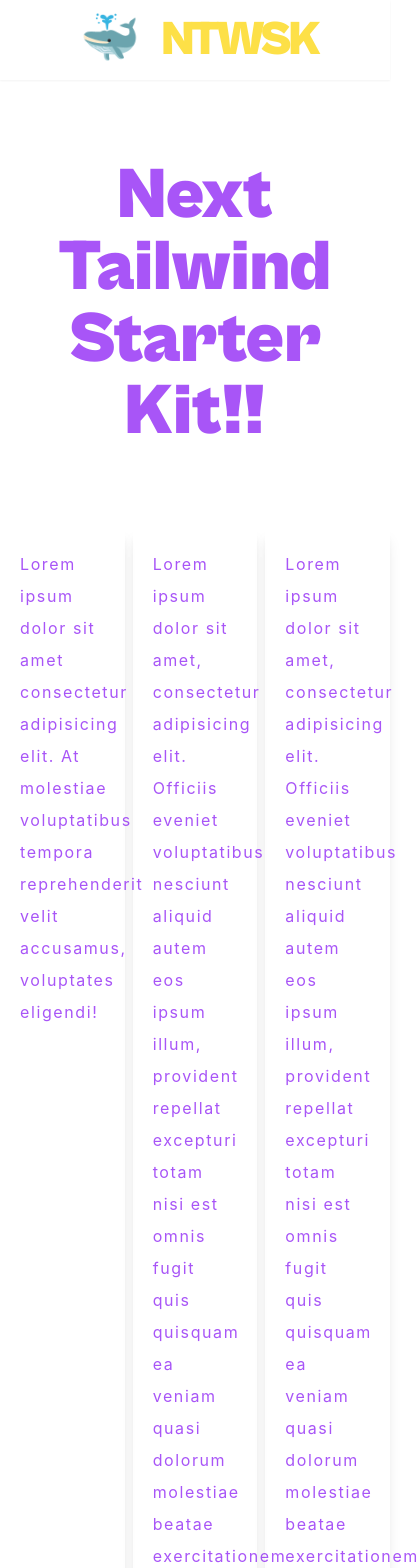
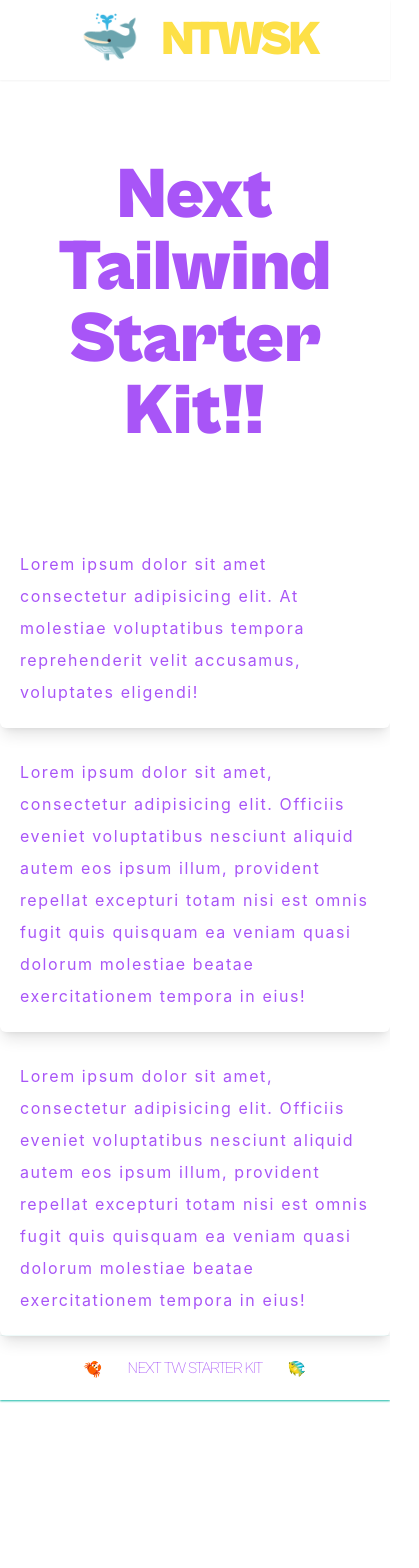
Before and after one commit to seano424/next-tailwind-starter, a Next.js app: page / in a window 390 px wide. Shown: the top 1568 px of the page, 419 px wide, since content can reach past the window. After the commit the page ends 1416 px from the top, so only its background shows below. Built offline with nearby package versions, Linux system fonts and the light colour scheme; what tailwindcss-debug-screens would draw is missing.

Commit message:
added tailwind prettier

```diff
--- a/components/Header.js
+++ b/components/Header.js
@@ -1,4 +1,4 @@
-import Link from "next/link"
+import Link from 'next/link'
 
 export default function Header() {
   return (
--- a/package.json
+++ b/package.json
@@ -22,6 +22,8 @@
     "autoprefixer": "^10.4.2",
     "postcss": "^8.4.5",
     "postcss-import": "^14.1.0",
+    "prettier": "^2.6.2",
+    "prettier-plugin-tailwindcss": "^0.1.8",
     "tailwindcss": "^3.0.23",
     "tailwindcss-debug-screens": "^2.2.1"
   }
--- a/pages/index.js
+++ b/pages/index.js
@@ -1,18 +1,28 @@
 export default function Home() {
   return (
     <div class="w-full py-20 container mx-auto">
-      <h1 className="text-7xl font-black text-center max-w-2xl mx-auto">Next Tailwind Starter Kit!!</h1>
-      <div className="grid grid-cols-3 gap-2 mt-20">
+      <h1 className="text-7xl font-black text-center max-w-2xl mx-auto">
+        Next Tailwind Starter Kit!!
+      </h1>
+      <div className="grid gap-2 mt-20 sm:grid-cols-2 lg:grid-cols-3">
         <div className="card">
-          Lorem ipsum dolor sit amet consectetur adipisicing elit. At molestiae voluptatibus tempora reprehenderit velit accusamus, voluptates eligendi!
+          Lorem ipsum dolor sit amet consectetur adipisicing elit. At molestiae
+          voluptatibus tempora reprehenderit velit accusamus, voluptates
+          eligendi!
         </div>
 
         <div className="card">
-          Lorem ipsum dolor sit amet, consectetur adipisicing elit. Officiis eveniet voluptatibus nesciunt aliquid autem eos ipsum illum, provident repellat excepturi totam nisi est omnis fugit quis quisquam ea veniam quasi dolorum molestiae beatae exercitationem tempora in eius!
+          Lorem ipsum dolor sit amet, consectetur adipisicing elit. Officiis
+          eveniet voluptatibus nesciunt aliquid autem eos ipsum illum, provident
+          repellat excepturi totam nisi est omnis fugit quis quisquam ea veniam
+          quasi dolorum molestiae beatae exercitationem tempora in eius!
         </div>
 
         <div className="card">
-          Lorem ipsum dolor sit amet, consectetur adipisicing elit. Officiis eveniet voluptatibus nesciunt aliquid autem eos ipsum illum, provident repellat excepturi totam nisi est omnis fugit quis quisquam ea veniam quasi dolorum molestiae beatae exercitationem tempora in eius!
+          Lorem ipsum dolor sit amet, consectetur adipisicing elit. Officiis
+          eveniet voluptatibus nesciunt aliquid autem eos ipsum illum, provident
+          repellat excepturi totam nisi est omnis fugit quis quisquam ea veniam
+          quasi dolorum molestiae beatae exercitationem tempora in eius!
         </div>
       </div>
     </div>
```
Also changed, not shown: 1 other file (tests, documents, lock files or other folders).
